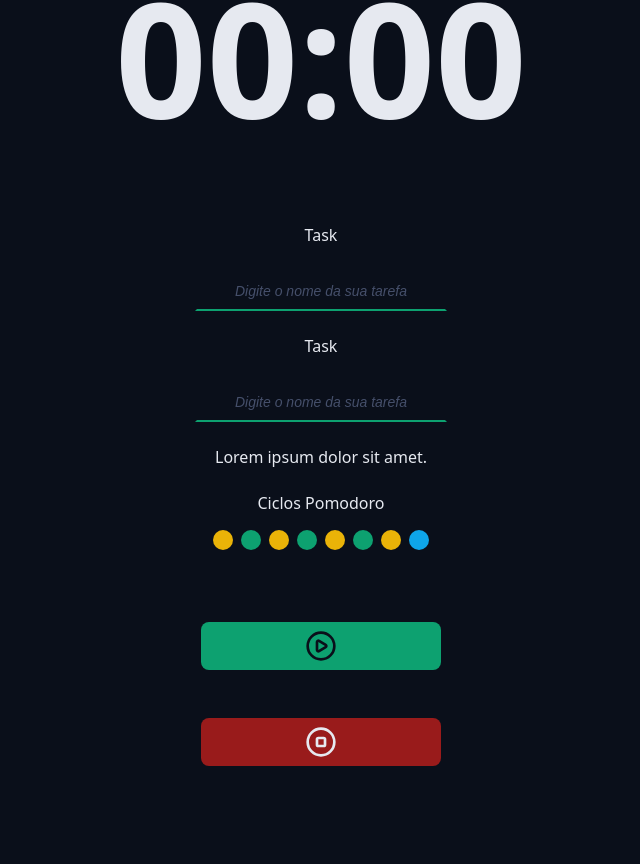
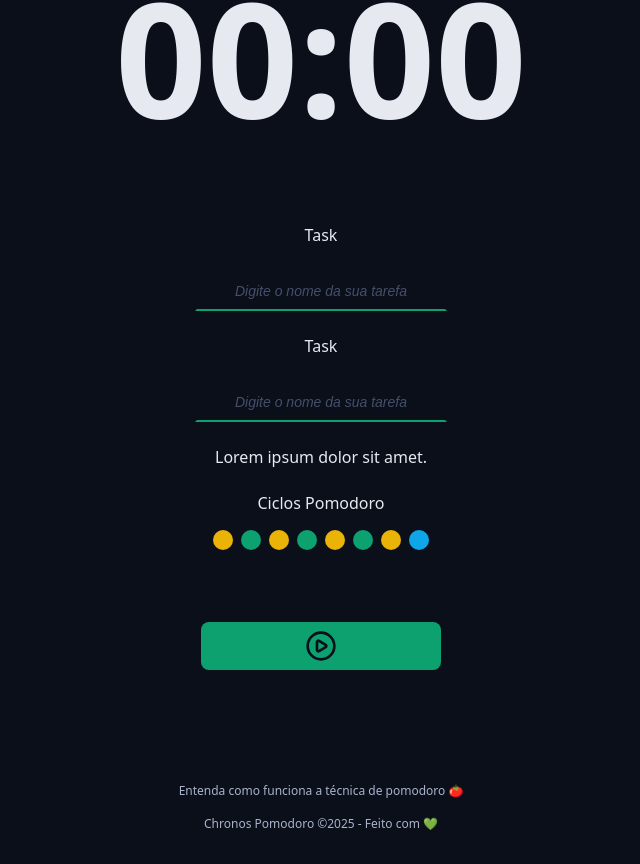
Before and after one commit to yygermuts/chronos-pomodore-app, a React (Vite) app: page / in a window 1280 px wide. Shown: the part 413-1277 px from the top of the page, without its empty margins (319-959 px from the left). Built offline with nearby package versions, Linux system fonts and the light colour scheme.

Commit message:
Add Footer component

```diff
--- a/src/App.tsx
+++ b/src/App.tsx
@@ -1,6 +1,5 @@
 import "./styles/theme.css";
 import "./styles/global.css";
-
 import { Container } from "./components/Container";
 import { Logo } from "./components/Logo";
 import { Menu } from "./components/Menu";
@@ -8,7 +7,8 @@
 import { DefaultInput } from "./components/DefaultInput";
 import { Cycles } from "./components/Cycles";
 import { DefaultButton } from "./components/DefaultButton";
-import { PlayCircleIcon, StopCircleIcon } from "lucide-react";
+import { PlayCircleIcon } from "lucide-react";
+import { Footer } from "./components/Footer";
 
 const App = () => {
   return (
@@ -50,12 +50,40 @@
           </div>
           <div className="formRow">
             <DefaultButton icon={<PlayCircleIcon />} color="green" />
-            <DefaultButton icon={<StopCircleIcon />} color="red" />
+            {/* <DefaultButton icon={<StopCircleIcon />} color="red" /> */}
           </div>
         </form>
+      </Container>
+      <Container>
+        <Footer />
       </Container>
     </>
   );
 };
 
 export default App;
+
+// Anotações:
+
+// Tudo que o React não controla diretamente durante a renderização
+// é tratado como efeito colateral
+
+// quero que todos os componentes que usam a variavel numero
+// saibam das mudanças do seu valor
+
+// sempre que usar useState
+// não uso sinal de atribuição diretamente
+
+// const [numero, setNumero] = useState(() => {
+//   console.log("lazy initialization");
+//   return 0;
+// });
+
+// const [numero, setNumero] = useState(0);
+
+// // prevState é o valor anterior da variavel
+// // no caso o 0 inicial de useState
+// const handleClick = () => {
+//   // setNumero((prevState) => prevState + 1);
+//   setNumero(numero + 1);
+// };
--- /dev/null
+++ b/src/components/Footer/index.tsx
@@ -0,0 +1,12 @@
+import styles from "./styles.module.css";
+
+export const Footer = () => {
+  return (
+    <footer className={styles.footer}>
+      <a href="">Entenda como funciona a técnica de pomodoro 🍅</a>
+      <a href="">
+        Chronos Pomodoro &copy;{new Date().getFullYear()} - Feito com 💚
+      </a>
+    </footer>
+  );
+};
--- /dev/null
+++ b/src/components/Footer/styles.module.css
@@ -0,0 +1,19 @@
+.footer {
+  display: flex;
+  flex-direction: column;
+  align-items: center;
+  justify-content: center;
+  gap: 1.6rem;
+}
+
+.footer a {
+  font-size: 1.2rem;
+  color: var(--text-muted);
+  text-decoration: none;
+}
+
+.footer a:hover {
+  font-size: 1.2rem;
+  color: var(--text-muted);
+  text-decoration: underline;
+}
```
